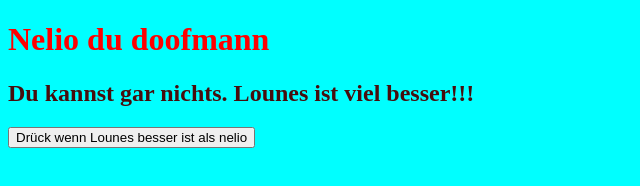
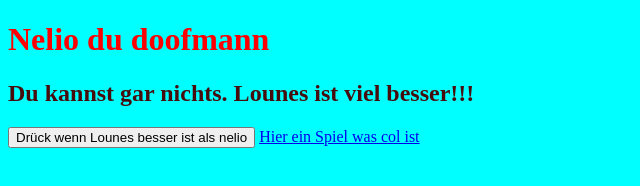
Before and after one commit to Loopa450/NelioIstDoof, a plain HTML site: page index.html in a window 1280 px wide. Shown: the whole page, without its empty margins (0-640 px from the left). Drawn offline with Linux system fonts and the light colour scheme.

Commit message:
Update index.html

```diff
--- a/index.html
+++ b/index.html
@@ -14,4 +14,6 @@
 
 <script src="Website.js"></script>
 
+<a href="Game.html">Hier ein Spiel was col ist </a>
+
 </html>
```
